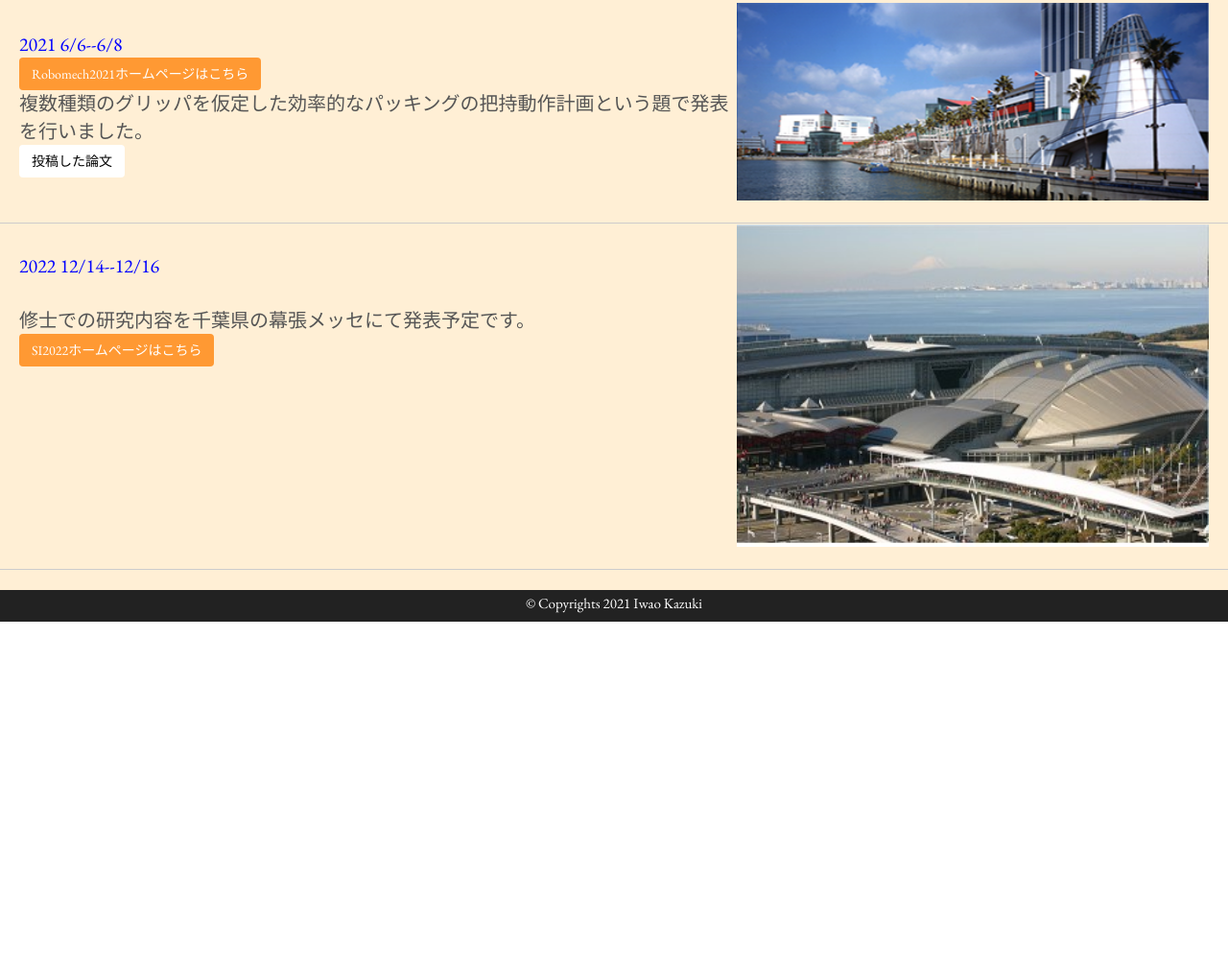
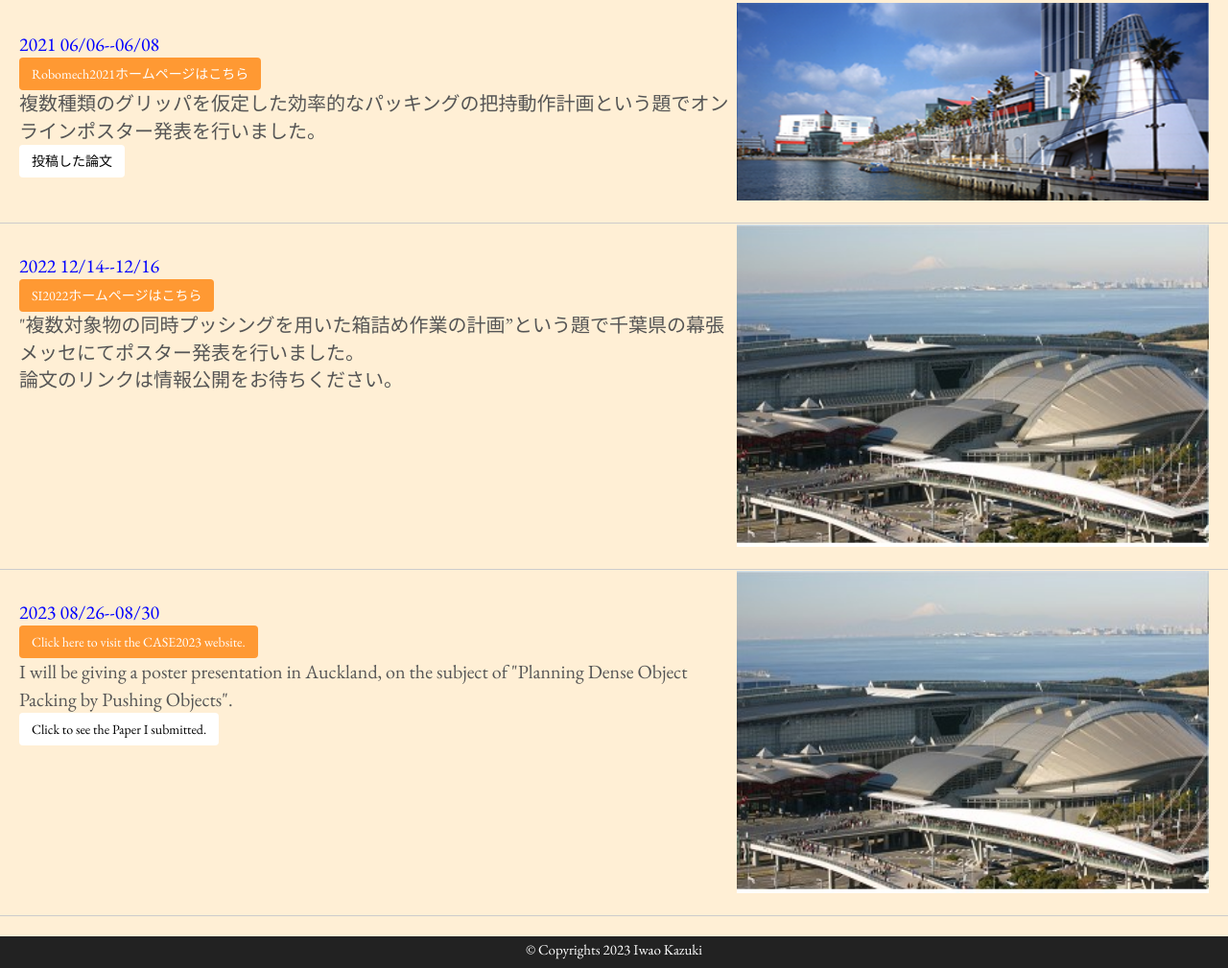
Before and after one commit to k-iwao/my_page, a plain HTML site: page research.html in a window 1280 px wide. Shown: the part 1117-2126 px from the top of the page at 96% size. Before the commit the page ends 1765 px from the top, so only its background shows below. Drawn offline with nearby package versions, Linux system fonts and the light colour scheme.

Commit message:
Add files via upload

```diff
--- a/research.html
+++ b/research.html
@@ -82,10 +82,10 @@
 
         <div class="container2">
             <div class="text4">
-                <br><div style="color:blue">2020 5/27--5/30</div>
+                <br><div style="color:blue">2020 05/27--05/30</div>
                 <a href="https://robomech.org/2020/" style="color:white">
                 <button type="submit" class="btn btn-large"style="background-color:#FF9933">Robomech2020ホームページはこちら</button></a>
-                <br>複数種類のグリッパを考慮したパッキングのための把持動作計画という題で発表を行いました。<br>
+                <br>複数種類のグリッパを考慮したパッキングのための把持動作計画という題でオンラインポスター発表を行いました。<br>
                 <a href="https://www.jstage.jst.go.jp/article/jsmermd/2020/0/2020_2A2-K04/_article/-char/ja/" style="color:black">
                 <button type="submit" class="btn btn-large"style="background-color:white">投稿した論文</button></a></div>
             <br><div class="text5"><img src="img/kanazawa3.PNG" width="100%"></div>
@@ -93,10 +93,10 @@
 
         <div class="container2">
             <div class="text4">
-                <br><div style="color:blue">2021 6/6--6/8</div>
+                <br><div style="color:blue">2021 06/06--06/08</div>
                 <a href="https://robomech.org/2021/" style="color:white">
                 <button type="submit" class="btn btn-large"style="background-color:#FF9933">Robomech2021ホームページはこちら</button></a>
-                <br>複数種類のグリッパを仮定した効率的なパッキングの把持動作計画という題で発表を行いました。<br>
+                <br>複数種類のグリッパを仮定した効率的なパッキングの把持動作計画という題でオンラインポスター発表を行いました。<br>
               <a href="https://www.jstage.jst.go.jp/article/jsmermd/2021/0/2021_1P1-J05/_article/-char/ja/" style="color:black">
                 <button type="submit" class="btn btn-large"style="background-color:white">投稿した論文</button></a>
             </div><br><div class="text5"><img src="img/osaka.png" width="100%"></div>
@@ -105,11 +105,23 @@
         <div class="container2">
             <div class="text4">
                 <br><div style="color:blue">2022 12/14--12/16</div>
-                <br>修士での研究内容を千葉県の幕張メッセにて発表予定です。<br>
                 <a href="https://sice-si.org/si2022/" style="color:white">
                 <button type="submit" class="btn btn-large"style="background-color:#FF9933">SI2022ホームページはこちら</button></a>
+                <br>"複数対象物の同時プッシングを用いた箱詰め作業の計画”という題で千葉県の幕張メッセにてポスター発表を行いました。<br>
+                論文のリンクは情報公開をお待ちください。<br>
             </div><br><div class="text5"><img src="img/makuhari.jpg" width="100%"></div>
         </div><br><hr>
+
+        <div class="container2">
+          <div class="text4">
+              <br><div style="color:blue">2023 08/26--08/30</div>
+              <a href="https://case2023.org/" style="color:white">
+              <button type="submit" class="btn btn-large"style="background-color:#FF9933">Click here to visit the CASE2023 website.</button></a>
+              <br>I will be giving a poster presentation in Auckland, on the subject of "Planning  Dense Object Packing by Pushing Objects".<br>
+              <a href="https://www.techrxiv.org/articles/preprint/Planning_Dense_Object_Packing_by_Pushing_Objects/23559291" style="color:black">
+                <button type="submit" class="btn btn-large"style="background-color:white">Click to see the Paper I submitted.</button></a>
+          </div><br><div class="text5"><img src="img/makuhari.jpg" width="100%"></div>
+      </div><br><hr>
 
     </div>
 <!-- f -->
@@ -118,7 +130,7 @@
   <div id="copyrights">
     <div class="container">
       <p>
-        &copy; Copyrights 2021 Iwao Kazuki
+        &copy; Copyrights 2023 Iwao Kazuki
       </p>
     </div>
   </div>
```
Also changed, not shown: contact.html (+1 -1 lines), index.html (+9 -3 lines), profile.html (+6 -5 lines).
